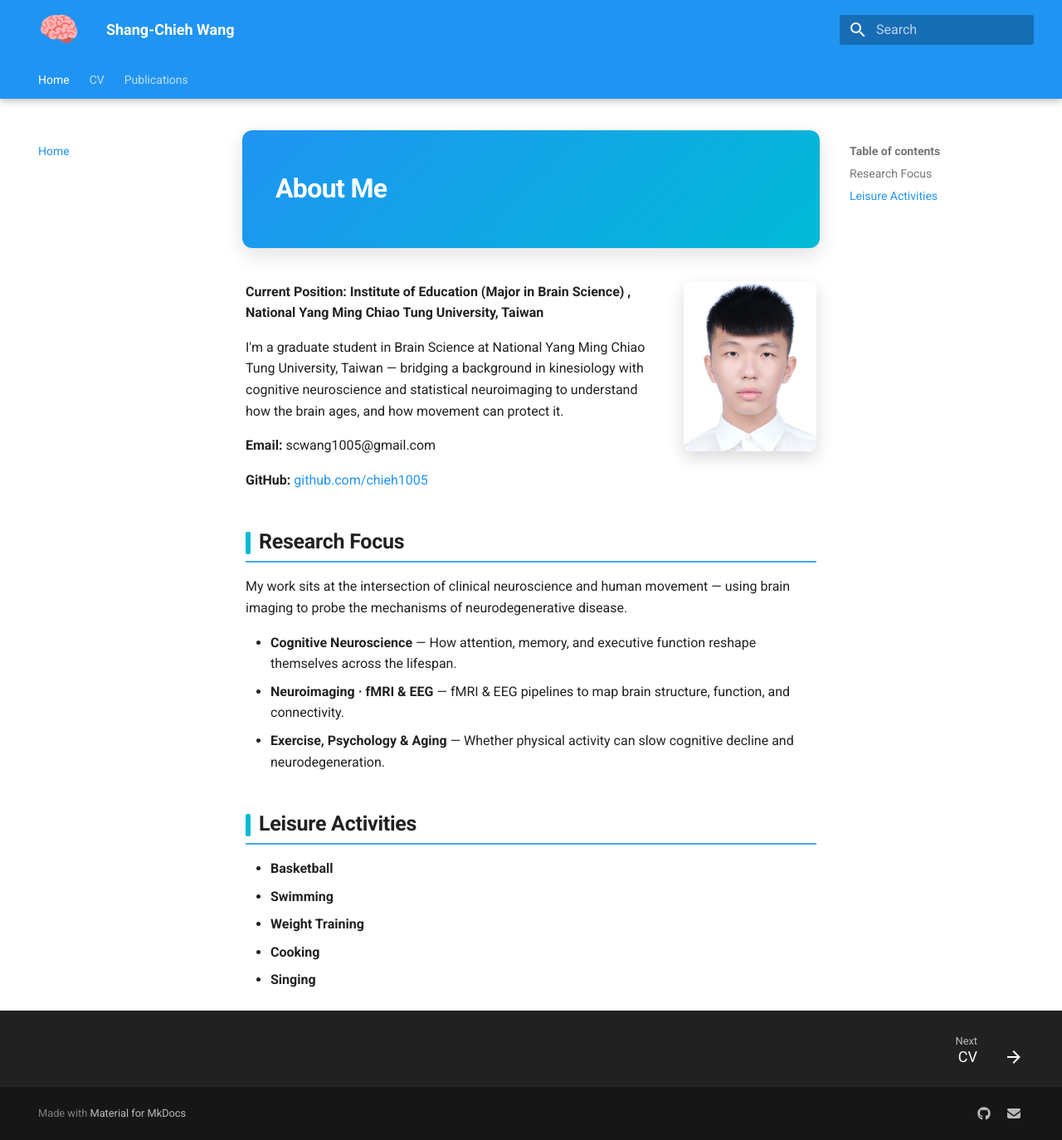
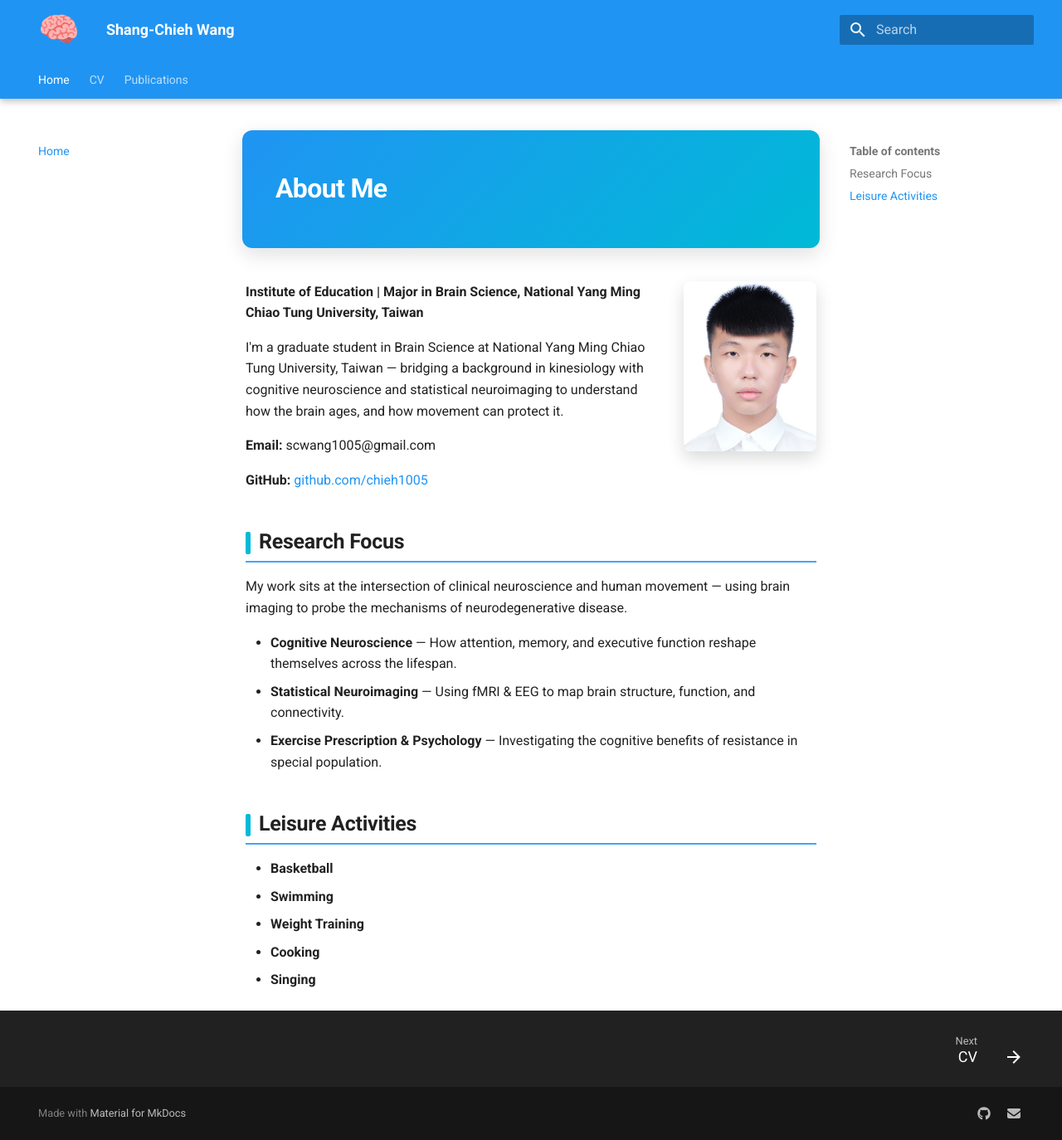
Before and after one commit to chieh1005/chieh1005.github.io, an MkDocs documentation site: the page built from docs/index.md, in a window 1280 px wide and 1374 px high. Shown: the whole window at 83% size. Built offline with MkDocs 1.6.1 and Material for MkDocs 9.7.7, drawn with Linux system fonts in a browser that asks for light colours.

Commit message:
Update index.md

```diff
--- a/docs/index.md
+++ b/docs/index.md
@@ -2,7 +2,7 @@
 
 <img src="assets/images/profile.jpg" alt="Shang-Chieh Wang" style="width:160px;height:auto;border-radius:8px;float:right;margin:0 0 1rem 1.5rem;box-shadow:0 8px 20px rgba(0,0,0,0.15);" loading="lazy">
 
-**Current Position: Institute of Education (Major in Brain Science) , National Yang Ming Chiao Tung University, Taiwan**
+**Institute of Education | Major in Brain Science, National Yang Ming Chiao Tung University, Taiwan**
 
 I'm a graduate student in Brain Science at National Yang Ming Chiao Tung University, Taiwan — bridging a background in kinesiology with cognitive neuroscience and statistical neuroimaging to understand how the brain ages, and how movement can protect it.
 
@@ -15,8 +15,8 @@ I'm a graduate student in Brain Science at National Yang Ming Chiao Tung Univers
 My work sits at the intersection of clinical neuroscience and human movement — using brain imaging to probe the mechanisms of neurodegenerative disease.
 
 - **Cognitive Neuroscience** — How attention, memory, and executive function reshape themselves across the lifespan.
-- **Neuroimaging · fMRI & EEG** — fMRI & EEG pipelines to map brain structure, function, and connectivity.
-- **Exercise, Psychology & Aging** — Whether physical activity can slow cognitive decline and neurodegeneration.
+- **Statistical Neuroimaging** — Using fMRI & EEG to map brain structure, function, and connectivity.
+- **Exercise Prescription & Psychology** —  Investigating the cognitive benefits of resistance in special population.
 
 ## Leisure Activities
 
```
